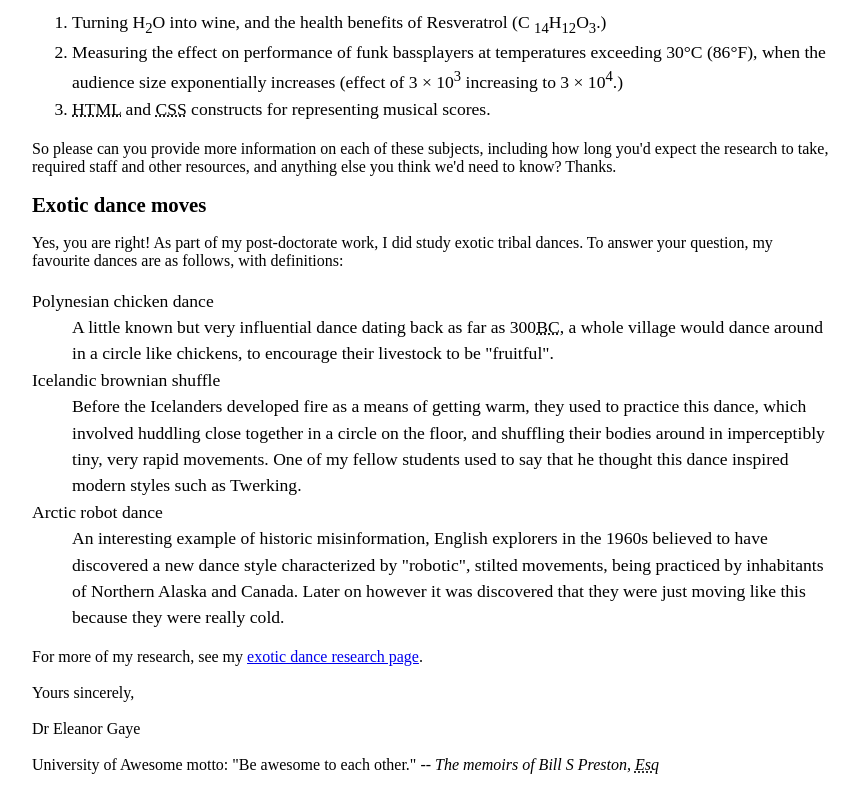
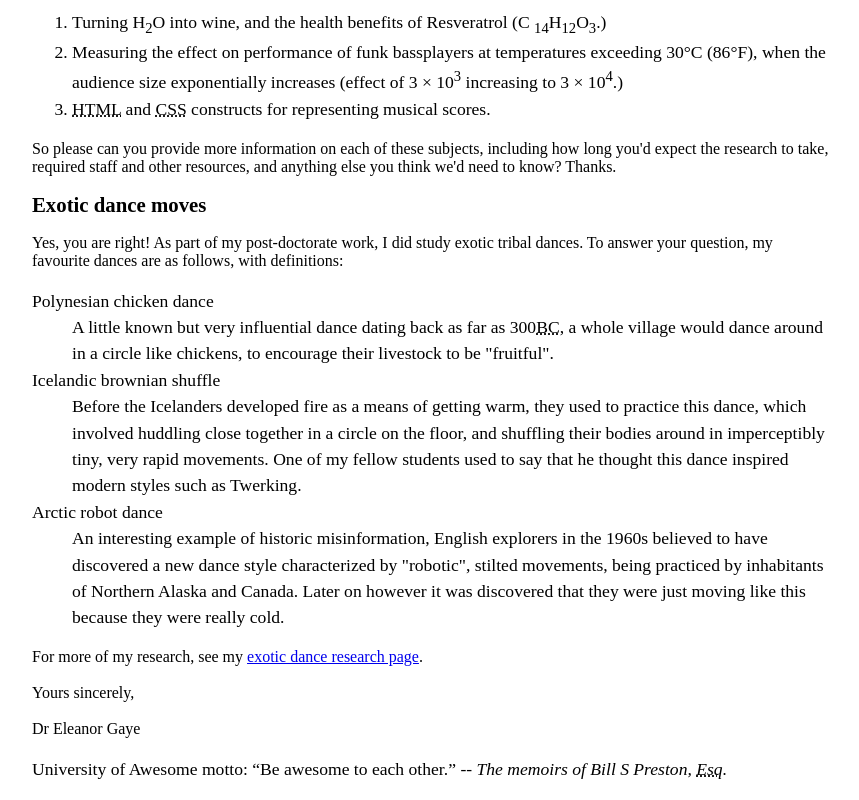
Before and after one commit to shreyas-a-s/marking-up-a-letter, a plain HTML site: page index.html in a window 1280 px wide. Shown: the part 911-1711 px from the top of the page, without its empty margins (208-1067 px from the left). Drawn offline with Linux system fonts and the light colour scheme.

Commit message:
feat(inline semantics): Mark up university motto quote and citation.

```diff
--- a/index.html
+++ b/index.html
@@ -79,8 +79,8 @@
     Yours sincerely,
     <br><br>
     Dr Eleanor Gaye
-    <br><br>
-    University of Awesome motto: "Be awesome to each other." -- <i>The memoirs of Bill S Preston, <abbr title="Esquire">Esq</abbr></i>
-    <br><br>
+    <p>
+      University of Awesome motto: <q>Be awesome to each other.</q> <cite>-- The memoirs of Bill S Preston, <abbr title="Esquire">Esq</abbr>.</cite>
+    </p>
   </body>
 </html>
```
